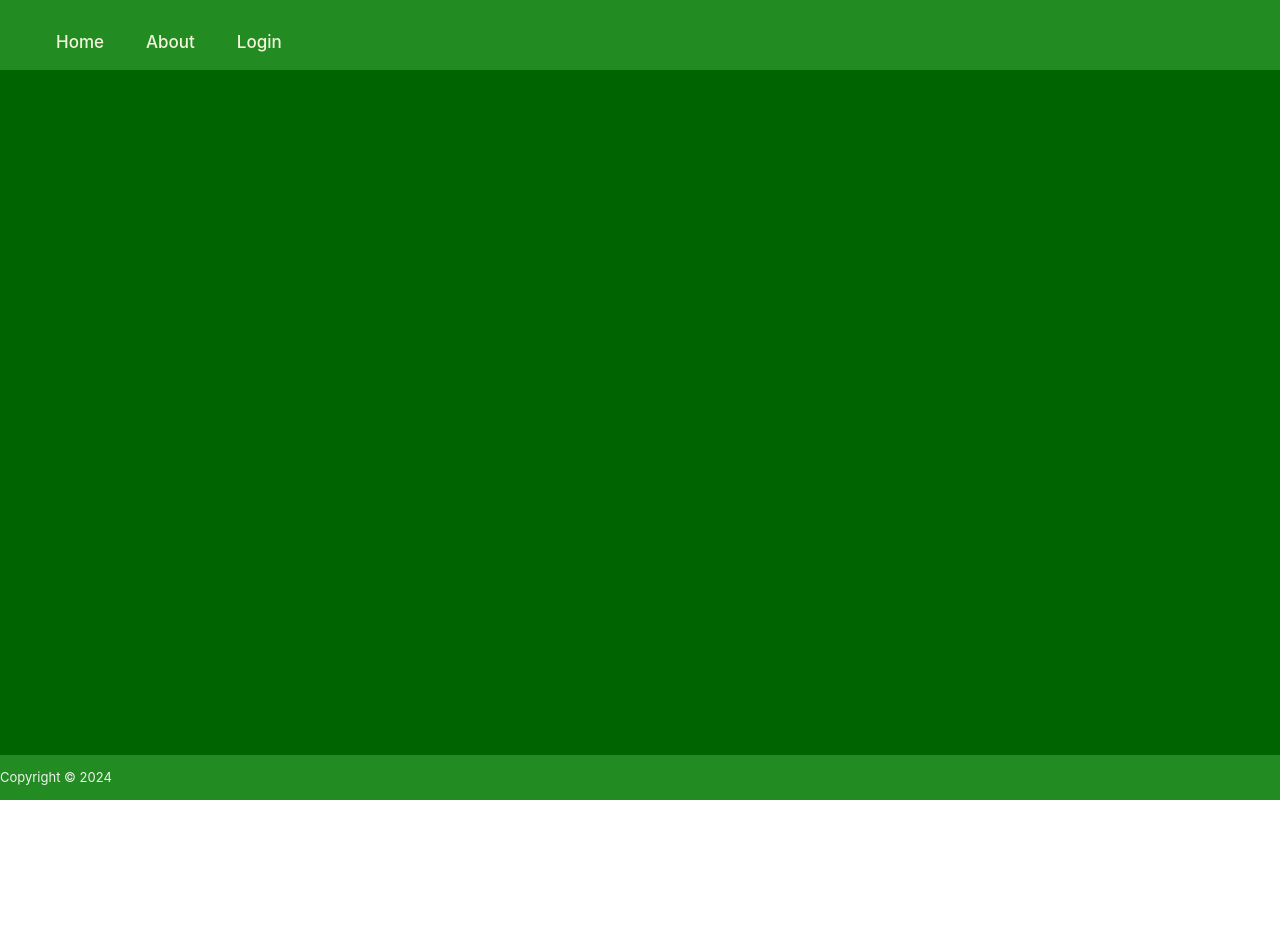
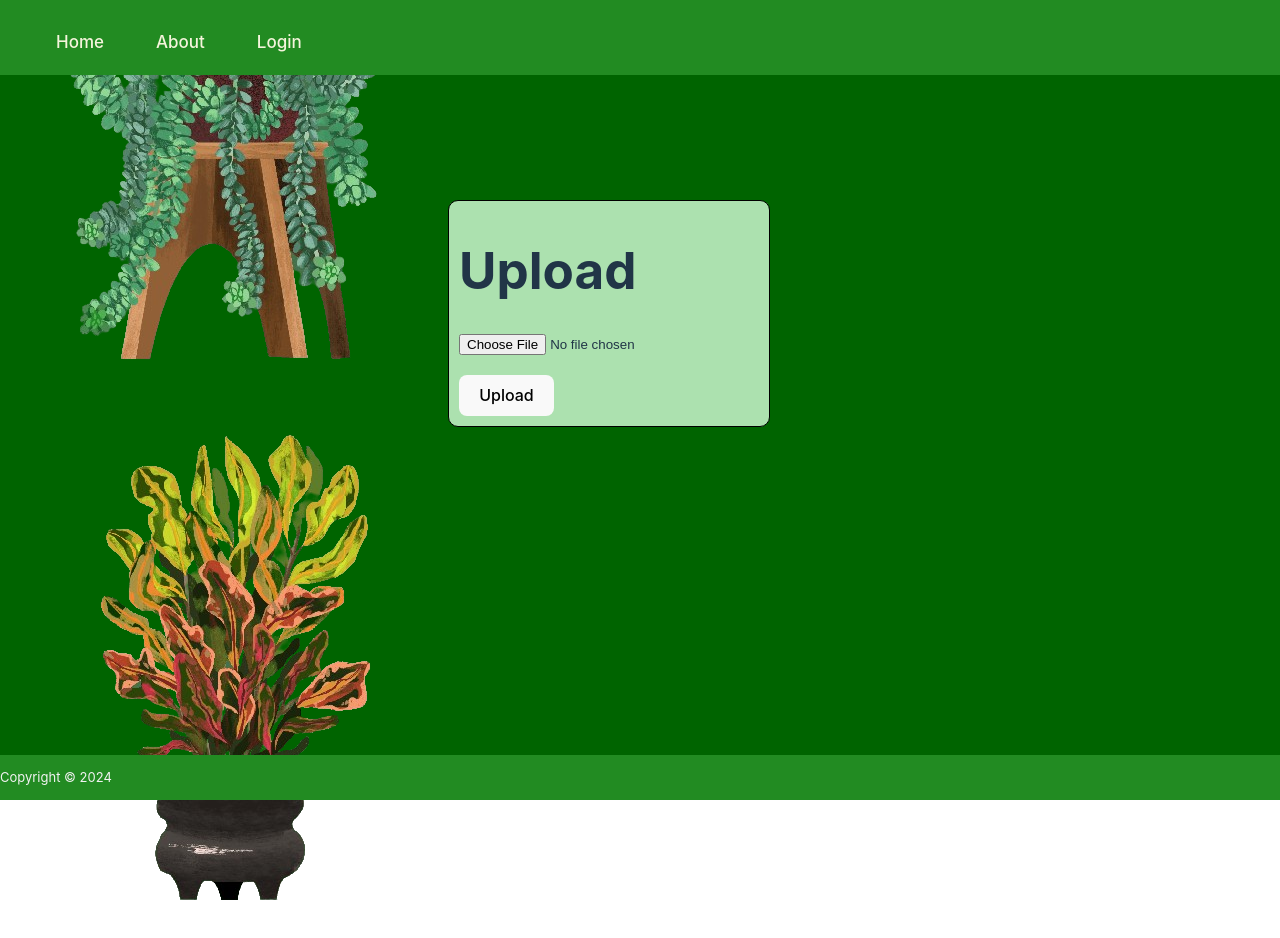
Before and after one commit to AmyRoys/LooseyGoosey, a React (Vite) app: page /about/upload in a window 1280 px wide. Shown: the top 938 px of the page. Before the commit the page ends 800 px from the top, so only its background shows below. Built offline with nearby package versions, Linux system fonts and the light colour scheme.

Commit message:
Add submenu & upload page

```diff
--- a/src/App.tsx
+++ b/src/App.tsx
@@ -1,17 +1,19 @@
 import { BrowserRouter as Router, Routes, Route } from 'react-router-dom';
-import NavBar from './components/Header';
+import NavBar from './components/NavBar';
 import Footer from './components/Footer';
 import About from './components/About';
 import Login from './components/Login';
 import Content from './components/Content';
+import Upload from './components/Upload';
 
 function App() {
   return (
     <Router>
       <div>
-        <NavBar />
+        <NavBar/>
         <Routes>
           <Route path="/about" element={<About />} />
+            <Route path="/about/upload" element={<Upload/>} />
           <Route path="/login" element={<Login />} />
           <Route path="/" element={<Content />} />
         </Routes>
--- /dev/null
+++ b/src/components/NavBar.tsx
@@ -0,0 +1,24 @@
+import React from 'react';
+import { Link } from 'react-router-dom';
+import '../styles/NavBar.css';
+
+const Navbar: React.FC = () => {
+  return (
+    <header className='topbar'>
+      <nav>
+        <ul>
+          <li><Link to="/">Home</Link></li>
+          <li className="dropdown">
+            <Link to="/about">About</Link>
+            <ul className="submenu">
+              <li><Link to="/about/upload">Upload</Link></li>
+            </ul>
+          </li>
+          <li><Link to="/login">Login</Link></li>
+        </ul>
+      </nav>
+    </header>
+  );
+};
+
+export default Navbar;
--- /dev/null
+++ b/src/components/Upload.tsx
@@ -0,0 +1,48 @@
+import '../styles/Upload.css';
+import plant4 from '../assets/plant4.png';
+import plant5 from '../assets/plant5.png';
+
+import React, { useState } from 'react';
+
+function Upload() {
+  const [message, setMessage] = useState('');
+  const [file, setFile] = useState(null);
+
+  const handleFileChange = (event) => {
+    setFile(event.target.files[0]);
+  };
+
+  const handleUpload = (e: React.FormEvent) => {
+    e.preventDefault();
+    if (file) {
+      setMessage('File uploaded successfully');
+    } else {
+      setMessage('Please select a file to upload');
+    }
+  };
+
+  return (
+    <div className='upload-container'>
+        <div className='upload-box'>
+            <div className='container-input'>
+                <h1 className='text-login'>Upload</h1>
+
+                <form onSubmit={handleUpload}>
+                <input type="file" onChange={handleFileChange} />
+                <button type="submit" className='upload-button'>Upload</button>
+                </form>
+                {message && <p>{message}</p>}
+            </div>
+            </div>
+        <div>
+            <img src={plant4} alt='plant2' className='plant2'/>
+        </div>
+        <div>
+            <img src={plant5} alt='plant3' className='plant3'/>
+        </div>
+    </div>
+
+  );
+}
+
+export default Upload;
--- /dev/null
+++ b/src/styles/NavBar.css
@@ -0,0 +1,61 @@
+.topbar{
+    position: fixed;
+    top: 0;
+    left: 0;
+    width: 100%;
+    background-color: #228B22;
+    overflow: visible;
+    height: 75px;
+    z-index: 1;
+}
+.topbar a{
+    float: left;
+    display: block;
+    color: #f5f5dc;
+    text-align: center;
+    padding: 14px 16px;
+    text-decoration: none;
+    font-size: 17px;
+    margin-right: 20px;
+}
+.topbar a:hover{
+    color: #f6f6c0;
+}
+
+.dropdown {
+  position: relative;
+  display: inline-block;
+}
+
+.dropdown > a {
+  display: block;
+}
+
+.submenu {
+  display: none;
+  position: absolute;
+  top: 100%; /* positions the submenu right below the parent link */
+  left: 0; /* aligns the submenu to the left of the parent link */
+  background-color: #228B22;
+  min-width: 160px;
+  box-shadow: 0px 8px 16px 0px rgba(0,0,0,0.2);
+  z-index: 2;
+}
+
+.dropdown:hover .submenu {
+  display: block;
+}
+ul li:hover .submenu {
+  display: block;
+}
+
+ul li ul li a:hover {
+  color: #f9f9f9;
+}
+ul, .submenu {
+  list-style-type: none;
+}
+ul li {
+  display: inline-block;
+  position: relative;
+}
--- /dev/null
+++ b/src/styles/Upload.css
@@ -0,0 +1,39 @@
+.upload-container{
+    display: flex;
+    flex-direction: column;
+    justify-content: center;
+    align-items: center;
+    height: 100vh;
+    margin: 0;
+    padding: 0;
+}
+
+.upload-box{
+    border: 1px solid #000;
+    padding: 10px;
+    background-color: #ACE1AF;
+    width: 300px;
+    border-radius: 10px;
+    top:25%;
+    left: 35%;
+    position: absolute;
+}
+
+.upload-button{
+    margin-top: 20px;
+}
+.plant4{
+    position: absolute;
+    right: 0;
+    top: 50px;
+    width: 400px;
+    height: auto;
+  }
+
+.plant5{
+    position: absolute;
+    left: 0;
+    top: 50px;
+    width: 400px;
+    height: auto;
+}
```
